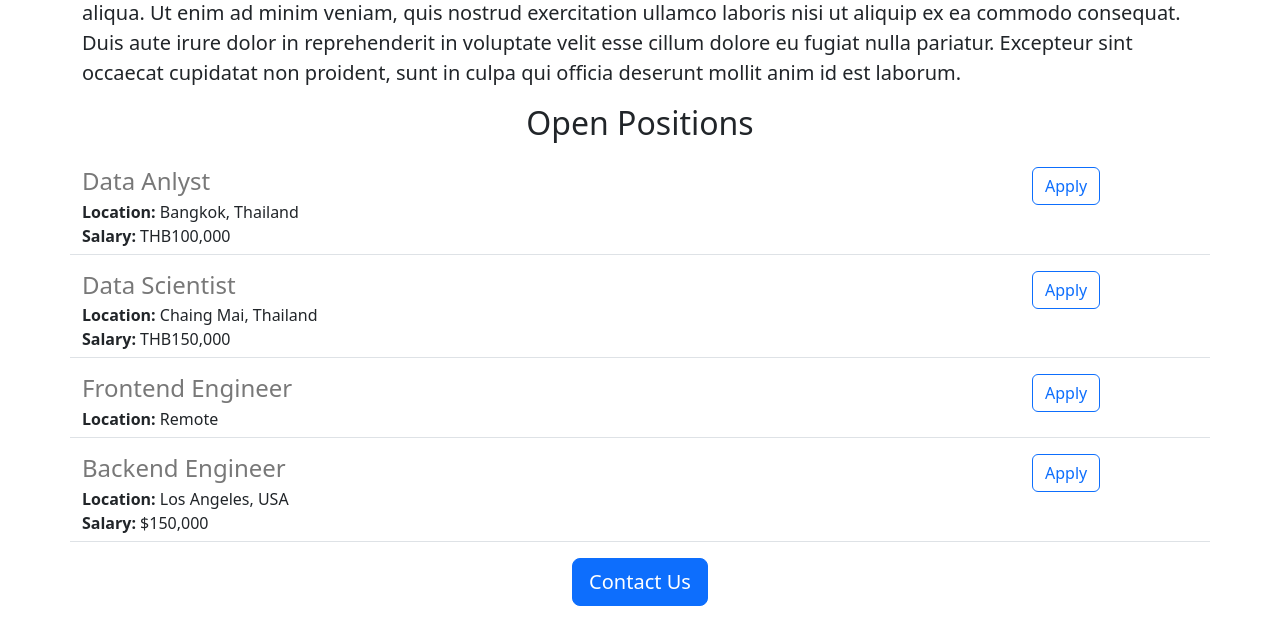
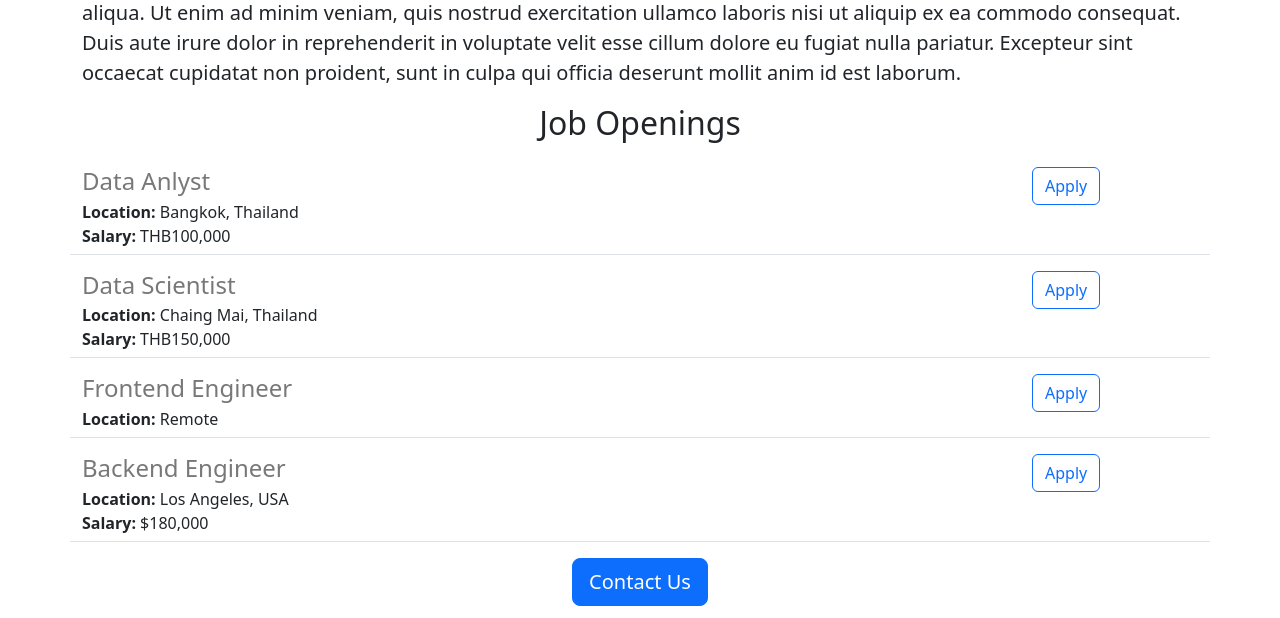
Before and after one commit to blackduckdevil/blackduck-careers-website, a Flask app: page / in a window 1280 px wide. Shown: the part 542-1160 px from the top of the page. Run offline with Flask 3, Linux system fonts and the light colour scheme.

Commit message:
made some changs

```diff
--- a/app.py
+++ b/app.py
@@ -24,7 +24,7 @@ JOBS = [
     'id': 4,
     'title': 'Backend Engineer',
     'location': 'Los Angeles, USA',
-    'salary': '$150,000'
+    'salary': '$180,000'
   }
 ]
 @app.route("/")
--- a/templates/home.html
+++ b/templates/home.html
@@ -23,7 +23,7 @@
       <p class="lead">
         Lorem ipsum dolor sit amet, consectetur adipiscing elit, sed do eiusmod tempor incididunt ut labore et dolore magna aliqua. Ut enim ad minim veniam, quis nostrud exercitation ullamco laboris nisi ut aliquip ex ea commodo consequat. Duis aute irure dolor in reprehenderit in voluptate velit esse cillum dolore eu fugiat nulla pariatur. Excepteur sint occaecat cupidatat non proident, sunt in culpa qui officia deserunt mollit anim id est laborum.
       </p>
-      <h2 class="text-center mt-2 mb-4">Open Positions</h2>
+      <h2 class="text-center mt-2 mb-4">Job Openings</h2>
       <div>
         {% for job in jobs %}
           {% include 'jobitem.html' %}
```
